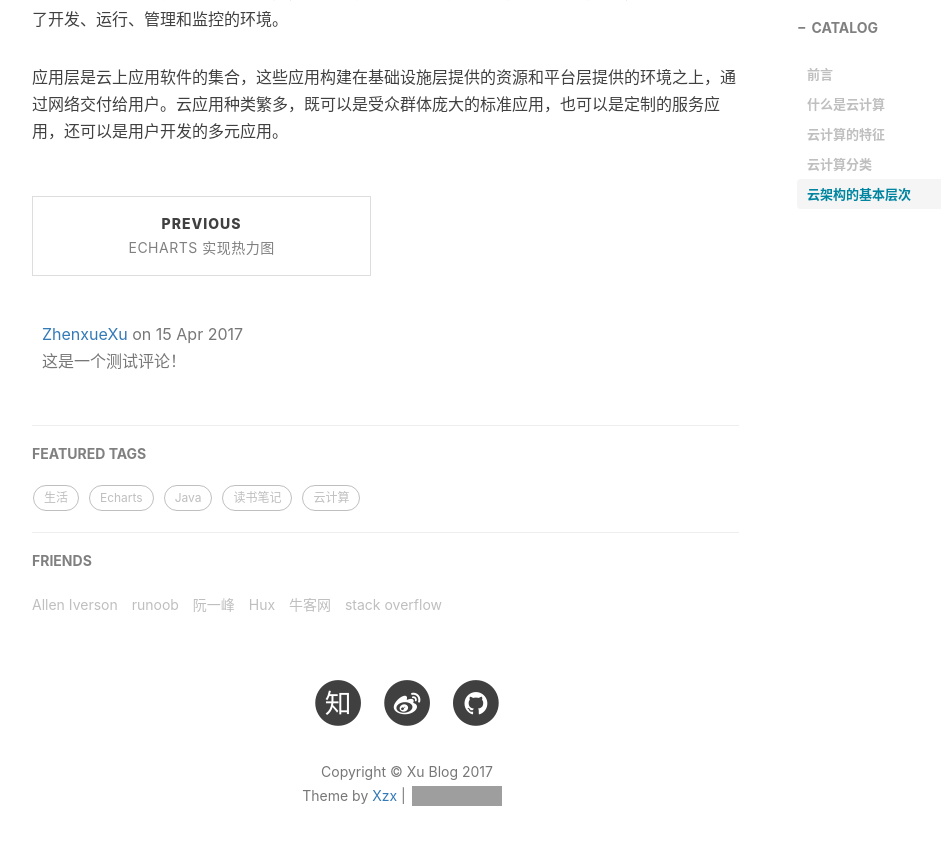
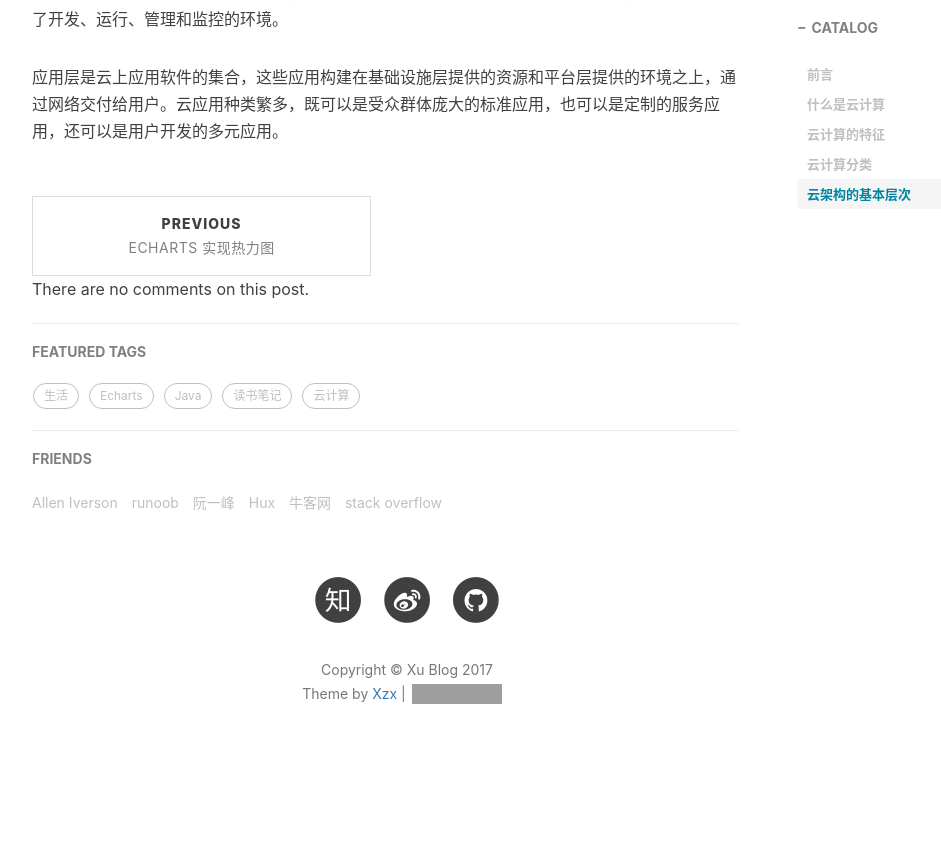
Before and after one commit to popsiclexu/popsiclexu.github.io, a Jekyll site: the page built from _posts/2017-06-07-云计算.markdown, in a window 1280 px wide and 900 px high, scrolled down 2377 px. Shown: the top 845 px of the window, without its empty margins (233-1174 px from the left). Built offline with Jekyll 4.4.1, drawn with Linux system fonts in a browser that asks for light colours; nearby versions of some CDN libraries; a script that is not in the unit is left out; comment, search, counter and statistics services are not loaded; after the commit the page ends 3175 px from its top, so only the background shows below that; some of the changed lines change nothing that is shown; grey boxes are pictures that could not be loaded.

Commit message:
Update 2017-06-07-云计算.markdown

```diff
--- a/_posts/2017-06-07-云计算.markdown
+++ b/_posts/2017-06-07-云计算.markdown
@@ -9,15 +9,6 @@ catalog: true
 tags:
   - 读书笔记
   - 云计算
-comments:
-  - author:
-      type: full
-      displayName: ZhenxueXu
-      url: 'https://github.com/ZhenxueXu'
-      picture: 'https://avatars3.githubusercontent.com/u/18114535?v=3&s=73'
-    content: '&#x8FD9;&#x662F;&#x4E00;&#x4E2A;&#x6D4B;&#x8BD5;&#x8BC4;&#x8BBA;&#xFF01;'
-    date: 2017-04-15T18:01:44.286Z
-
 ---
 ## 前言
 最近在阅读《虚拟化与云计算》，做了一些笔记，这篇笔记关于云计算的概念、特征、分类及云架构层次。
```
